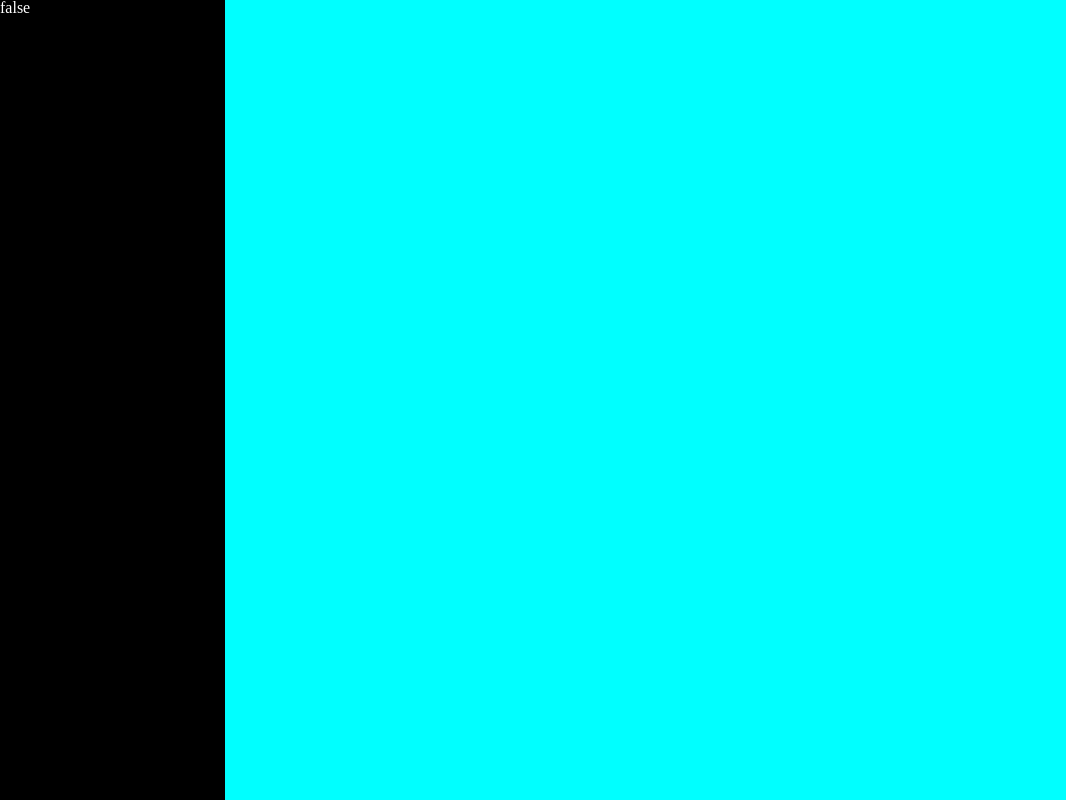
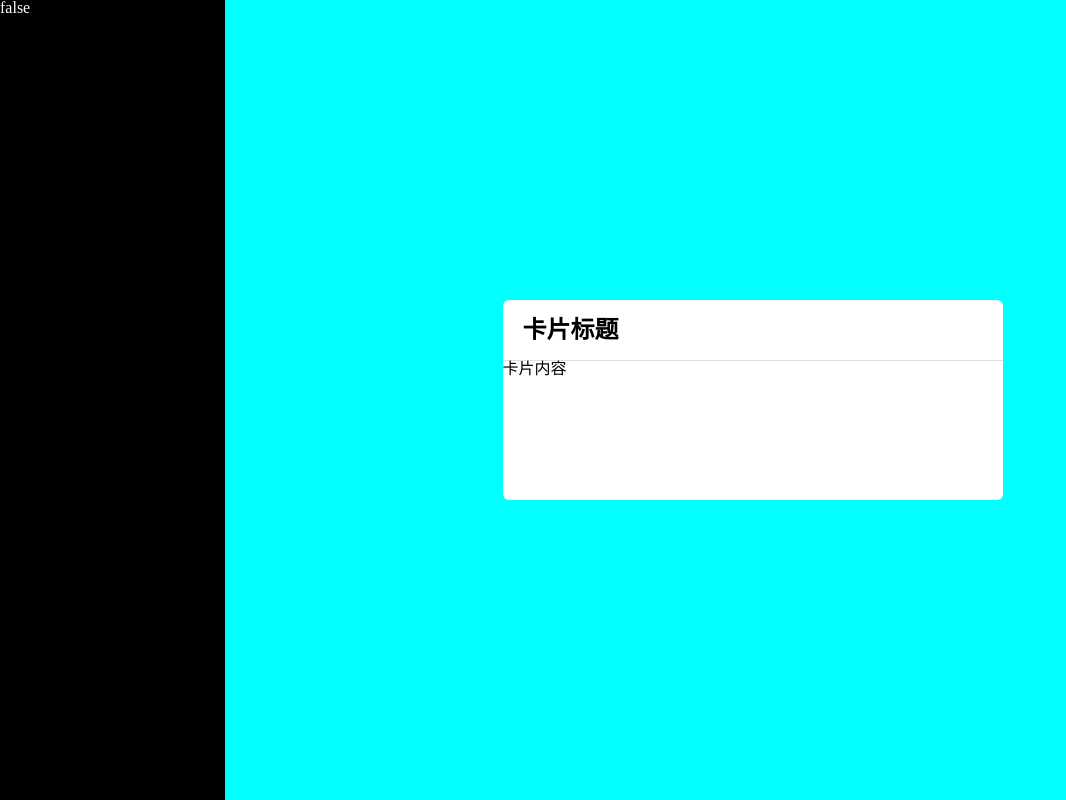
Before and after one commit to shanlihang/wldz-ui, a Vue app: page / in a window 1280 px wide. Shown: the whole page, without its empty margins (0-1066 px from the left). Built offline with nearby package versions, Linux system fonts and the light colour scheme.

Commit message:
卡片组件

```diff
--- /dev/null
+++ b/src/components/datashow/WlCard.vue
@@ -0,0 +1,44 @@
+<script setup lang="ts">
+interface Card{
+    title?:string
+}
+const props = withDefaults(defineProps<Card>(),{
+    title:'卡片标题',
+})
+
+
+</script>
+
+<template>
+    <div class="card">
+        <div class="up">
+            <div class="title">
+                {{ props.title }}
+            </div>
+        </div>
+        <div class="down">
+            <slot>卡片内容</slot>
+        </div>
+    </div>
+</template>
+
+<style scoped>
+.card{
+    width: 100%;
+    height: 100%;
+    border-radius: 6px;
+    background-color: #fff;
+}
+.card .up{
+    width: 100%;
+    height: 30%;
+    display: flex;
+    align-items: center;
+    border-bottom: 1px solid #E0E0E0;
+}
+.card .up .title{
+    font-size: 1.5rem;
+    font-weight: bold;
+    margin-left: 20px;
+}
+</style>
--- a/src/views/ShowView.vue
+++ b/src/views/ShowView.vue
@@ -1,5 +1,6 @@
 <script setup lang="ts">
 import WlMenu from '../components/navigation/WlMenu.vue'
+import WlCard from '../components/datashow/WlCard.vue'
 </script>
 
 <template>
@@ -8,8 +9,9 @@ import WlMenu from '../components/navigation/WlMenu.vue'
             <WlMenu />
         </div>
         <div class="test">
-
-
+            <div class="a" style="width: 500px;height: 200px;">
+                <WlCard />
+            </div>
         </div>
 
     </div>
@@ -30,5 +32,8 @@ import WlMenu from '../components/navigation/WlMenu.vue'
     height: 100%;
     flex: 1 0 auto;
     background-color: aqua;
+    display: flex;
+    align-items: center;
+    justify-content: center;
 }
 </style>
```
